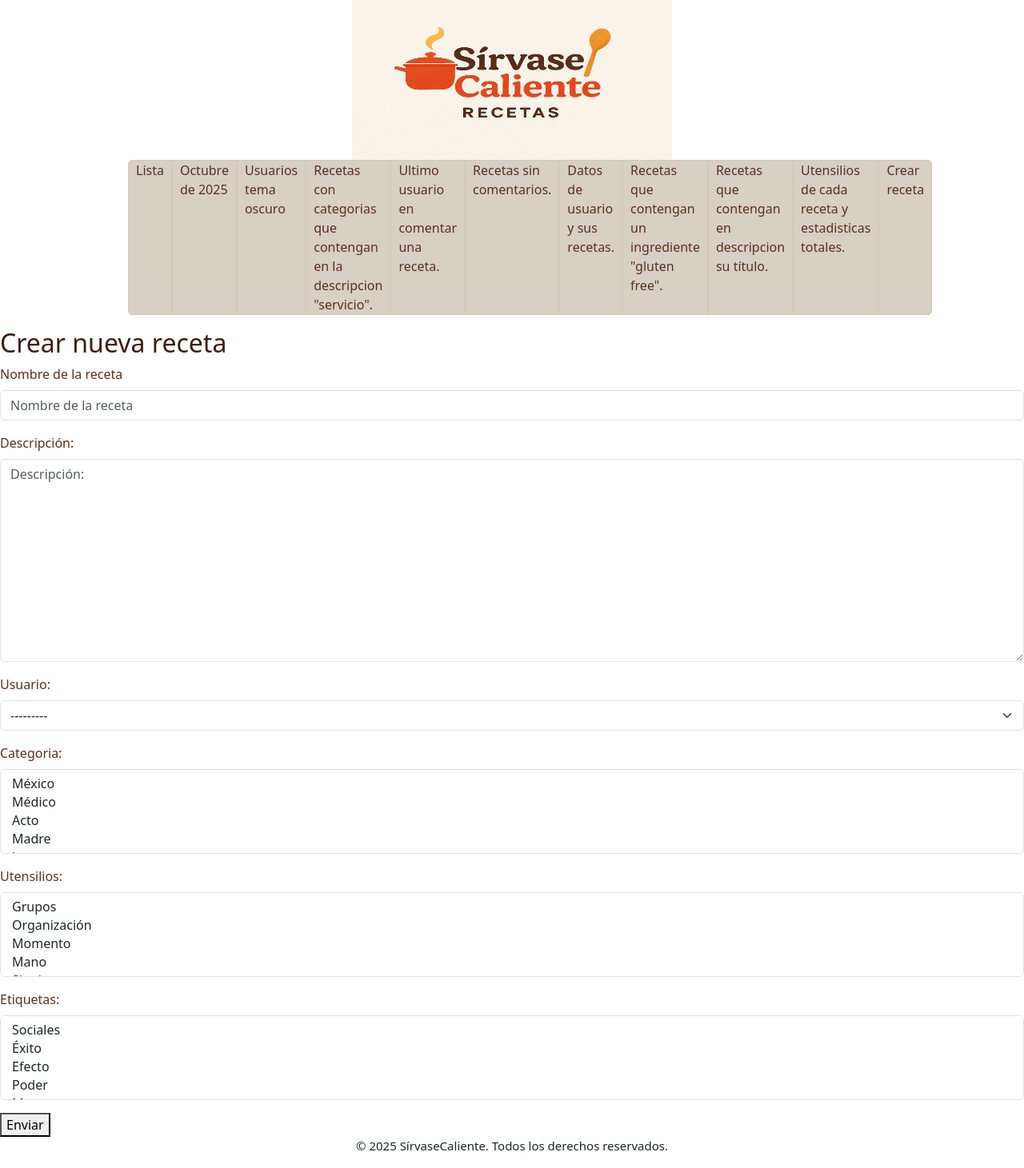
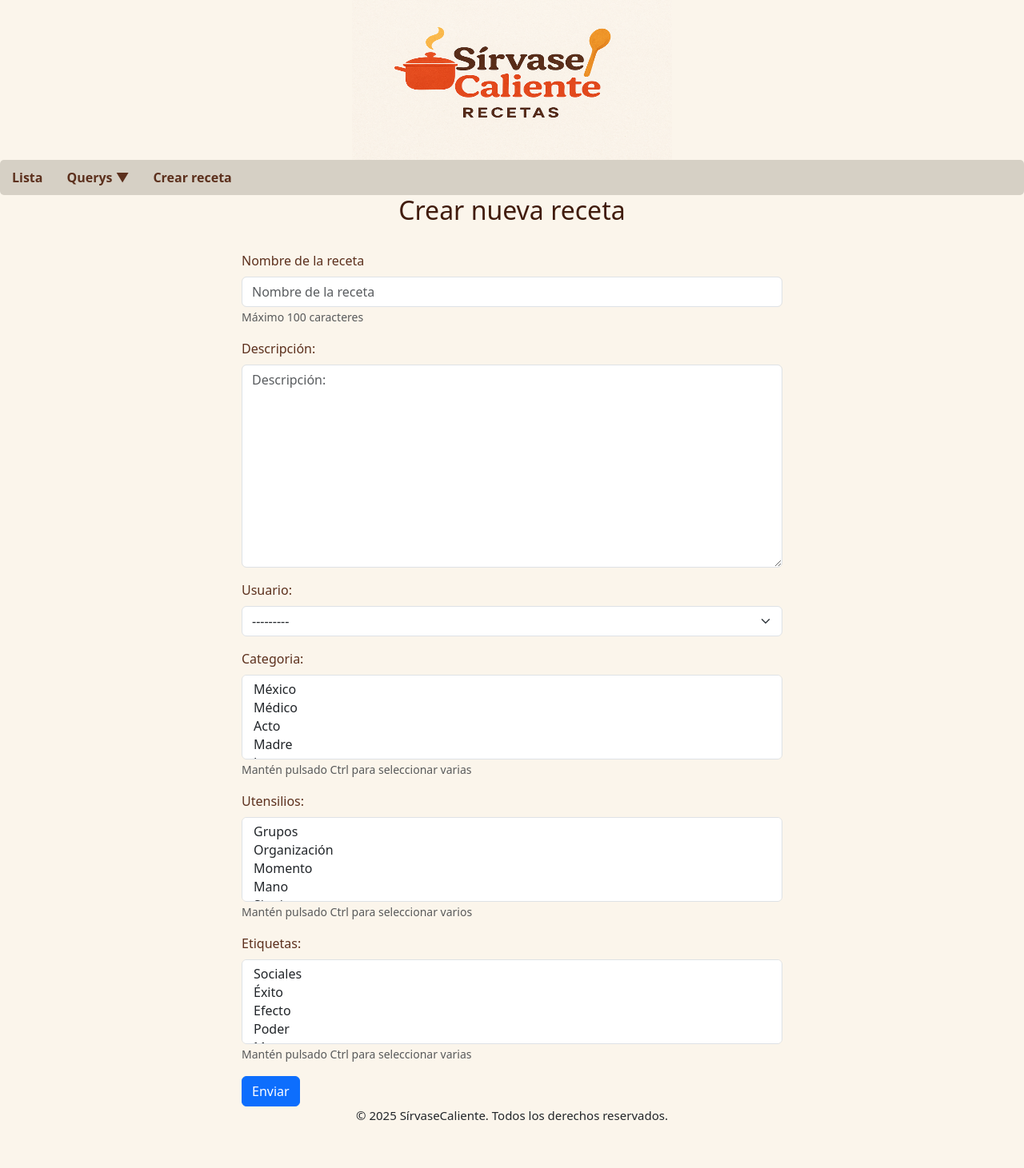
Before and after one commit to aritzramos/recetas, a Django app: page /recipe/create in a window 1280 px wide. Shown: the whole page at 80% size. After the commit the page ends 1401 px from the top, so only its background shows below. Run offline with Django 5.2, Linux system fonts and the light colour scheme; data comes from the database, SQL or seed files in the repository; parts of the project's set-up code (start-up, migrations or seed data) failed here and were passed over; some libraries are stand-ins or nearby versions.

Commit message:
Busqueda avanzada a medias

```diff
--- a/recetas/forms.py
+++ b/recetas/forms.py
@@ -1,6 +1,9 @@
 from django import forms
 from django.forms import ModelForm
 from .models import *
+
+
+# Modelo de formularios
 
 class RecipeModelForm(ModelForm):
     class Meta:
@@ -11,14 +14,12 @@ class RecipeModelForm(ModelForm):
             "description": ('Descripción: '),
             "author": ('Usuario: '),
             "category": ('Categoria: '),
-            "ingredient": ('Ingredientes: '),
             "utensils": ('Utensilios: '),
             "tags": ('Etiquetas: ')
         }
-        help_text = {
+        help_texts = {
             "title": ('Máximo 100 caracteres'),
             "category": ('Mantén pulsado Ctrl para seleccionar varias'),
-            "ingredient": ('Mantén pulsado Ctrl para seleccionar varios'),
             "utensils": ('Mantén pulsado Ctrl para seleccionar varios'),
             "tags": ('Mantén pulsado Ctrl para seleccionar varias')
         }
@@ -26,3 +27,113 @@ class RecipeModelForm(ModelForm):
 
         }
         localized_fields = []
+
+    def clean(self):
+        #Con esto validamos con el modelo actual.
+        super().clean()
+
+        #Pasamos los datos
+        title = self.cleaned_data.get('title')
+        description = self.cleaned_data.get('description')
+        author = self.cleaned_data.get('author')
+        category = self.cleaned_data.get('category')
+        utensils = self.cleaned_data.get('utensils')
+        tags = self.cleaned_data.get('tags')
+
+        #Comprobar que no exista una receta con ese nombre
+        recipeName = Recipe.objects.filter(title=title).first()
+        if( not recipeName is None ):
+            if(not self.instance is None and recipeName.id == self.instance.id):
+                pass
+            else:
+                self.add_error('title','Ya existe una receta con ese nombre')
+
+        if len(description) < 20:
+             self.add_error('description','Debes escribir minimo 20 caracteres')
+
+        return self.cleaned_data
+
+
+# Formulario generico para busquedas
+
+class RecipeForm(forms.Form):
+
+    title = forms.CharField(label="Titulo",
+                            required=True,
+                            max_length=200,
+                            help_text="200 caracteres como máximo")
+
+    description = forms.CharField(label="Descripcion",
+                                  required=False,
+                                  widget=forms.Textarea()
+                                  )
+
+    authorAvalible = User.objects.all()
+    author = forms.MultipleChoiceField(
+        queryset=authorAvalible,
+        widget=forms.Select,
+        required=True,
+        empty_label="Ninguno"
+    )
+
+    categoryAvalible = Category.objects.all()
+    category = forms.MultipleChoiceField(
+        queryset=categoryAvalible,
+        widget=forms.Select,
+        required=True,
+        empty_label="Ninguna"
+    )
+
+    utensilsAvalible = Utensil.objects.all()
+    utensils = forms.MultipleChoiceField(
+        queryset=utensilsAvalible,
+        widget=forms.Select,
+        required=True,
+        empty_label="Ninguno"
+    )
+
+    tagsAvalible = Tag.objects.all()
+    Tags = forms.MultipleChoiceField(
+        queryset=tagsAvalible,
+        widget=forms.Select,
+        required=True,
+        empty_label="Ninguno"
+    )
+
+
+class advanceSearchRecipe(forms.Form):
+
+    searchText = forms.CharField(required=False)
+
+    dateSince = forms.DateField(label="Fecha desde",
+                                required=False,
+                                widget=forms.SelectDateWidget(years=range(2020,2026)))
+
+    dateUntil = forms.DateField(label="Fecha hasta",
+                                required=False,
+                                widget=forms.SelectDateWidget(years=range(2020,2026)))
+
+    def clean(self):
+
+        super().clean()
+
+        searchText = self.cleaned_data.get('searchText')
+        dateSince = self.cleaned_data.get('dateSince')
+        dateUntil = self.cleaned_data.get('dateUntil')
+
+
+        if(searchText == ""
+           and dateSince is None
+           and dateUntil is None):
+            self.add_error('searchText', 'Debes introducir un valor')
+            self.add_error('dateSince','Debes introducir un valor')
+            self.add_error('dateUntil','Debes introducir un valor')
+        else:
+            if(searchText != "" and len(searchText)<2):
+                self.add_error('searchText','Debes introducir minimo 2 caracteres')
+
+            if(not dateSince is None and not dateUntil is None and dateUntil < dateSince):
+                self.add_error('dateSince','La fecha hasta no puede ser menor que la fecha desde.')
+                self.add_error('dateUntil','La fecha hasta no puede ser menor que la fecha desde.')
+
+        return self.cleaned_data
--- a/recetas/static/css/style.css
+++ b/recetas/static/css/style.css
@@ -1,52 +1,76 @@
 html, body {
     height: 100%;
+    margin: 0;
 }
 
 body {
-    margin-left: 0;
     display: flex;
     flex-direction: column;
-    min-height: 100vh;
     background-color: #fbf5eb;
 }
 
-
-/*Estilo del logo y centrado*/
-.logo {
-    text-align: center;
+/* Menú principal */
+.menu-ul {
+    list-style: none;
+    margin: 0;
+    padding: 0;
+    display: flex;
+    background-color: #d6d0c5;
+    border-radius: 5px;
 }
 
-.logo img {
-    width: 400px;
-    height: 200px;
+
+.menu-ul > li {
+    position: relative;
 }
 
-/*Estilos del menu*/
-.menu {
-    width: 80%;
-    margin: 0 auto;
+
+.menu-ul > li > a {
+    display: block;
+    padding: 10px 15px;
+    text-decoration: none;
+    color: #5c301d;
+    font-weight: bold;
 }
 
-.menu ul li{
-    margin-left: 0;
-    list-style: none;
-    display: flex;
-    justify-content: space-between;
-    align-content: center;
+
+.menu-ul > li > a:hover {
+    background-color: #d4c9b5;
 }
 
-.menu ul {
-    display: flex;
+
+.menu-ul .dropdown-content {
+    display: none;
+    position: absolute;
+    top: 100%;
+    left: 0;
+    background-color: #d6d0c5;
+    min-width: 220px;
+    border-radius: 0 0 5px 5px;
+    z-index: 1000;
+    padding: 0;
+    margin: 0;
+    list-style: none;
 }
 
-.menu a {
+
+.menu-ul .dropdown-content li a {
+    display: block;
+    padding: 8px 12px;
+    color: #5c301d;
     text-decoration: none;
-    background-color: #d6d0c5;
-    border: 1px solid #d4c9b4;
-    padding: 0px 9px 0px 9px;
-    display:flex;
-    color: #5c301d;
 }
+
+
+.menu-ul .dropdown-content li a:hover {
+    background-color: #d4c9b5;
+}
+
+
+.menu-ul li.dropdown:hover > .dropdown-content {
+    display: block;
+}
+
 
 .start {
     border-top-left-radius: 5px;
@@ -57,6 +81,27 @@ body {
     border-top-right-radius: 5px;
     border-bottom-right-radius: 5px;
 }
+
+main {
+    flex: 1;
+}
+
+footer {
+    text-align: center;
+    font-size: 15px;
+}
+
+
+
+.logo {
+    text-align: center;
+}
+
+.logo img {
+    width: 400px;
+    height: 200px;
+}
+
 
 a:hover {
     background-color: #d4c9b5;
@@ -72,6 +117,7 @@ footer {
 /*Cabecera y contenido*/
 
 .cabecera {
+    text-align: center;
     color: #411c0d;
 }
 
@@ -98,9 +144,3 @@ footer {
 }
 
 /*Formularios*/
-
-.mb-4 {
-    display: grid;
-    grid-template-columns: 200px;
-    padding:10px;
-}
--- a/recetas/templates/estructura/menu.html
+++ b/recetas/templates/estructura/menu.html
@@ -1,14 +1,20 @@
-<ul>
+<ul class="menu-ul">
     <li><a href="{% url 'list_recipes' %}" class="start">Lista</a></li>
-    <li><a href="{% url 'get_recipe_date' 2025 10 %}">Octubre de 2025</a></li>
-    <li><a href="{% url 'get_user_theme' 'dark' %}">Usuarios tema oscuro</a></li>
-    <li><a href="{% url 'get_category_recipe' 'servicio' %}">Recetas con categorias que contengan en la descripcion "servicio".</a></li>
-    <li><a href="{% url 'get_last_user_recipe' 15 %}">Ultimo usuario en comentar una receta.</a></li>
-    <li><a href="{% url 'recipes_no_comment' %}">Recetas sin comentarios.</a></li>
-    <li><a href="{% url 'get_user' 14 %}">Datos de usuario y sus recetas.</a></li>
-    <li><a href="{% url 'get_recipe_ingredient' %}">Recetas que contengan un ingrediente "gluten free".</a></li>
-    <li><a href="{% url 'get_recipe_name_description' %}">Recetas que contengan en descripcion su título.</a></li>
-    <li><a href="{% url 'get_recipe_utensils' %}" >Utensilios de cada receta y estadisticas totales.</a></li>
+
+    <li class="dropdown">
+        <a href="#" class="dropbtn">Querys ▼</a>
+        <ul class="dropdown-content">
+            <li><a href="{% url 'get_recipe_date' 2025 10 %}">Octubre de 2025</a></li>
+            <li><a href="{% url 'get_user_theme' 'dark' %}">Usuarios tema oscuro</a></li>
+            <li><a href="{% url 'get_category_recipe' 'servicio' %}">Recetas con categorias...</a></li>
+            <li><a href="{% url 'get_last_user_recipe' 15 %}">Ultimo usuario en comentar...</a></li>
+            <li><a href="{% url 'recipes_no_comment' %}">Recetas sin comentarios</a></li>
+            <li><a href="{% url 'get_user' 14 %}">Datos de usuario y sus recetas</a></li>
+            <li><a href="{% url 'get_recipe_ingredient' %}">Recetas con ingrediente "gluten free"</a></li>
+            <li><a href="{% url 'get_recipe_name_description' %}">Recetas con título en descripción</a></li>
+            <li><a href="{% url 'get_recipe_utensils' %}">Utensilios y estadísticas</a></li>
+        </ul>
+    </li>
+
     <li><a href="{% url 'create_recipe' %}" class="end">Crear receta</a></li>
 </ul>
-</ul>
--- a/recetas/templates/principal.html
+++ b/recetas/templates/principal.html
@@ -1,14 +1,13 @@
 <!DOCTYPE html>
 <html lang="en">
 {% load static %}
+{% load django_bootstrap5 %}
 <head>
     <meta charset="UTF-8">
     <meta name="viewport" content="width=device-width, initial-scale=1.0">
+    {% bootstrap_css %}
     <link rel="stylesheet" href="{% static 'css/style.css' %}">
     <script src="{% static 'javascript/recetas.js' %}"></script>
-    {% load django_bootstrap5 %}
-    {% bootstrap_css %}
-
     <title>Principal</title>
 </head>
 <body>
--- a/recetas/templates/recipe/create_recipe_bootstrap.html
+++ b/recetas/templates/recipe/create_recipe_bootstrap.html
@@ -6,15 +6,12 @@
 
 {% block contenido %}
 
-{% load django_bootstrap5 %}
-
-<form action = "{% url 'create_recipe' %}" method = "post">
-
-    {% csrf_token %}
-
-    {% bootstrap_form form %}
-
-    <button type="submit">Enviar</button>
-</form>
-
-{% endblock  %}
+<div class="container mt-4" style="max-width: 700px;">
+    <form action="{% url 'create_recipe' %}" method="post">
+        {% load django_bootstrap5 %}
+        {% csrf_token %}
+        {% bootstrap_form form %}
+        {% bootstrap_button "Enviar" button_type="submit" button_class="btn-primary" %}
+    </form>
+</div>
+{% endblock %}
--- a/recetas/templates/recipe/url3.html
+++ b/recetas/templates/recipe/url3.html
@@ -6,6 +6,6 @@
 
 {% block contenido %}
     {% for user in user_list %}
-        {% include "user/mostrar_user.html" %}
+        <p>Nombre: {{ user.name }} -</p>  <a href="{% url "user" user=user.id %}" class="link"> Ver usuario</a>
     {% endfor %}
 {% endblock  %}
--- a/recetas/templates/user/mostrar_user.html
+++ b/recetas/templates/user/mostrar_user.html
@@ -1,5 +1,5 @@
 {% extends "principal.html" %}
 
 {% block contenido %}
-    {% include "user/mostrar_user.html" %}
+    {% include "user/user.html" %}
 {% endblock %}
--- a/recetas/urls.py
+++ b/recetas/urls.py
@@ -17,5 +17,6 @@ urlpatterns = [
     path('get_recipe-ingredient',views.get_recipe_ingredient,name='get_recipe_ingredient'),
     path('get-recipe-name-description',views.get_recipe_name_description,name='get_recipe_name_description'),
     path('get-user-utensils',views.get_recipe_utensils,name="get_recipe_utensils"),
-    path('recipes/list', views.list_recipes, name="list_recipes")
+    path('recipes/list', views.list_recipes, name="list_recipes"),
+    path('recipe/search-advance/',views.advance_search_recipe,name='advance_search_recipe'),
 ]
--- a/recetas/views.py
+++ b/recetas/views.py
@@ -4,6 +4,7 @@ from .forms import *
 from django.db.models import Q, Prefetch, F, Avg,Max,Min,Count
 from django.views.defaults import page_not_found
 from django.contrib import messages
+from datetime import datetime
 
 # Create your views here.
 def my_error_404(request,exception=None):
@@ -28,7 +29,7 @@ def view_recipe(request, recipe):
 
 # Detalles de un solo usuario
 def view_user(request, user):
-    user =  User.objects.select_related("user").get(id=user)
+    user =  User.objects.get(id=user)
     return render(request, 'user/mostrar_user.html',{"user":user})
 
 # Detalles de cada ingredientes
@@ -69,6 +70,39 @@ def create_recipe_model(form):
     return recipe_create
 
 
+ #Busquedas avanzadas
+
+ # Recetas
+
+def advance_search_recipe(request):
+
+    if(len(request.GET)>0):
+        form = advanceSearchRecipe(request.GET)
+        if form.is_valid():
+            search_text = "Se ha buscado por los siguientes valores:\n"
+
+            QSrecipes = Recipe.objects.all()
+
+            searchText = form.cleaned_data.get('searchText')
+            dateSince = form.cleaned_data.get('dateSince')
+            dateUntil = form.cleaned_data.get('dateUntil')
+
+            if(searchText != ""):
+                QSrecipes = QSrecipes.filter(Q(title__contains=searchText) | Q(description__contains=searchText))
+                search_text +=" Nombre o contenido que tenga la palabra "+searchText+"\n"
+
+            if(not dateSince is None):
+                  search_text+=" La fecha sea mayor a "+datetime.strftime(dateSince,'%d-%m-%Y')+"\n"
+                  QSrecipes = QSrecipes.filter(created__gte=dateSince)
+
+            if(not dateUntil is None):
+                search_text +=" La fecha sea menor a "+datetime.strftime(dateUntil,'%d-%m-%Y')+"\n"
+                QSrecipes = QSrecipes.filter(fecha_publicacion__lte=dateUntil)
+
+            recipes = QSrecipes.all()
+
+            return (request, 'recipe/search_list.html',{"recipe":recipes,"search_text":search_text})
+
 # Devuelve todas las recetas con categorias.
 def list_recipes(request):
     recipes = Recipe.objects.all()
@@ -98,9 +132,13 @@ WHERE EXTRACT(YEAR FROM r.created) = {year_recipe}
 
 # Devuelve los usuarios que tengan el tema en oscuro.
 def get_user_theme(request, theme):
-    user = User.objects.select_related("usersettings")
-    user = user.filter(Q(usersettings__theme=theme) | Q(usersettings__theme="dark")).order_by("date_joined")
-    return render(request, 'recipe/url3.html', {"user_list":user})
+    # Traemos solo los usuarios filtrando correctamente
+    user_list = User.objects.filter(
+        Q(usersettings__theme=theme) | Q(usersettings__theme="dark")
+    ).select_related("usersettings").order_by("date_joined")
+
+    # Renderizamos la plantilla
+    return render(request, 'recipe/url3.html', {"user_list": user_list})
 """SELECT u.*, us.*
 FROM recetas_user u
 LEFT JOIN recetas_usersettings us ON u.id = us.user_id
```
Also changed, not shown: recetas/templates/recetas/index.html (+6 -14 lines), recetas/templates/recipe/search_list.html (added).
